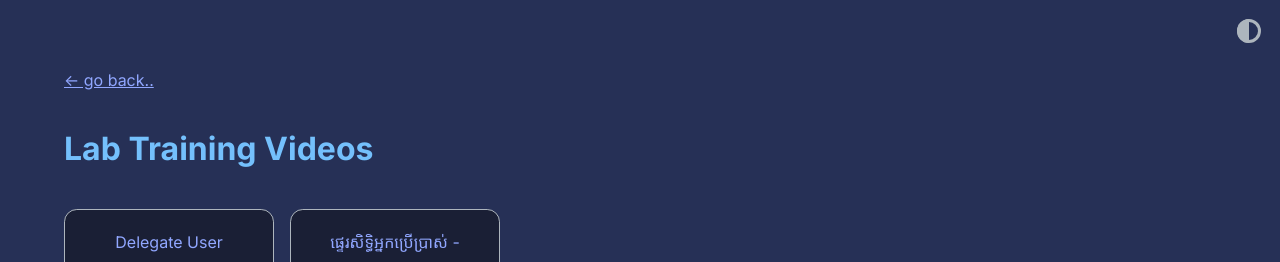
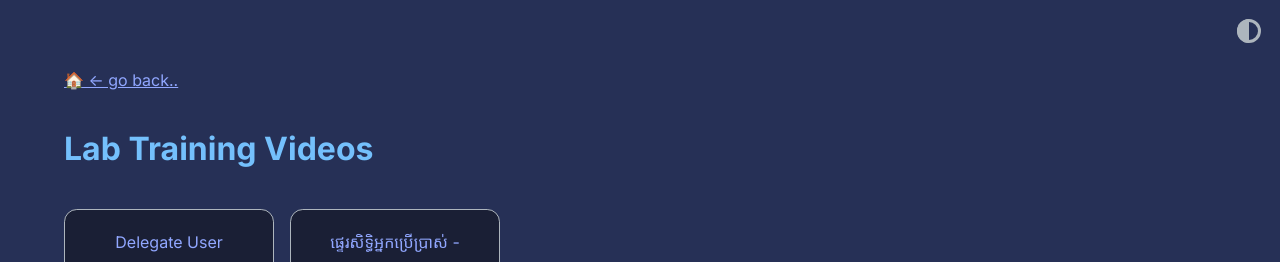
Before and after one commit to yong-lim/mmc-staff, a Jekyll site: the page built from _pages/lab.md, in a window 1280 px wide. Shown: the top 262 px of the page. Built offline with Jekyll 4.4.1, drawn with Linux system fonts in a browser that asks for light colours.

Commit message:
Add a house icon to go back menu

```diff
--- a/_config.yml
+++ b/_config.yml
@@ -9,7 +9,7 @@ favicon: "/MMC-logo.png" # relative path to site's favicon
 theme_config:
   appearance: "dark" # can be "light", "dark" or "auto"
   appearance_toggle: true # if appearance can be switched by user
-  back_home_text: "<- go back.." # customize text for homepage link in post layout
+  back_home_text: "&#127968; <- go back.." # customize text for homepage link in post layout
   date_format: "%Y-%m-%d" # customize how date is formatted
   show_description: true # show blog description
   show_navbar: true # show horizontal navbar
```
